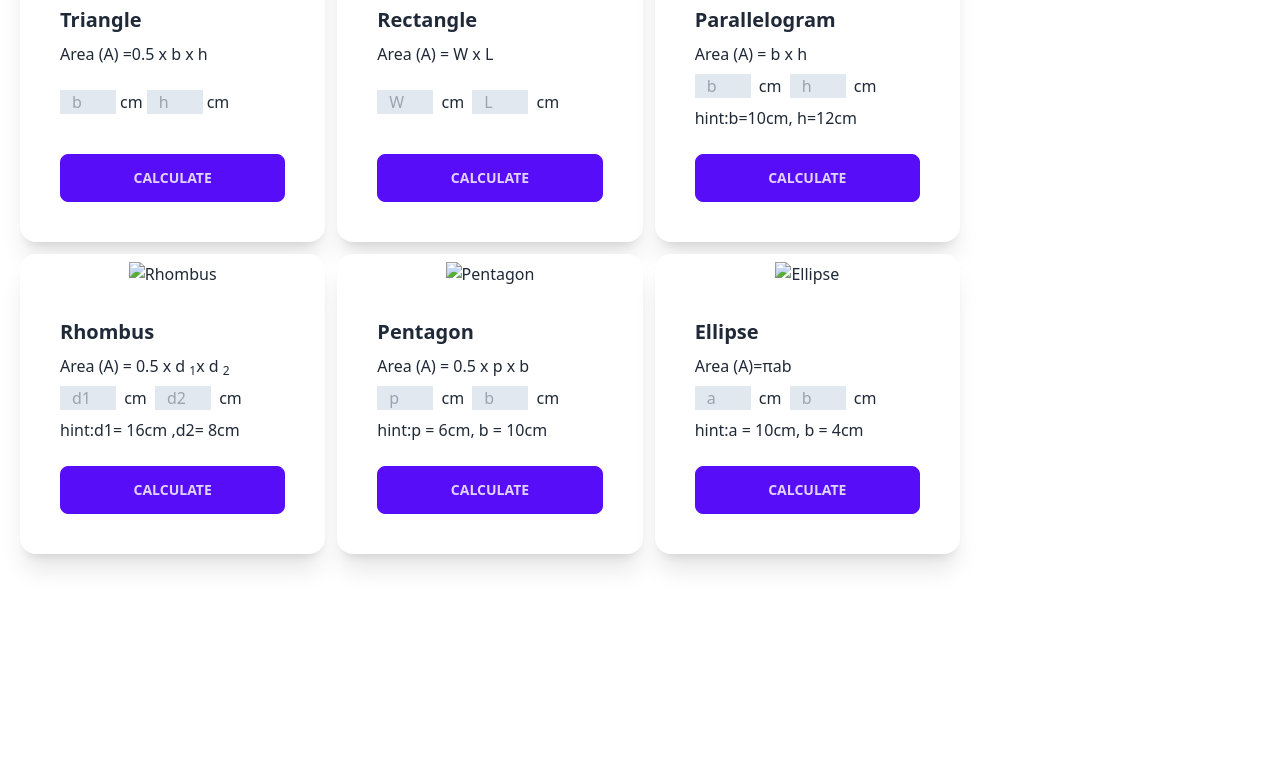
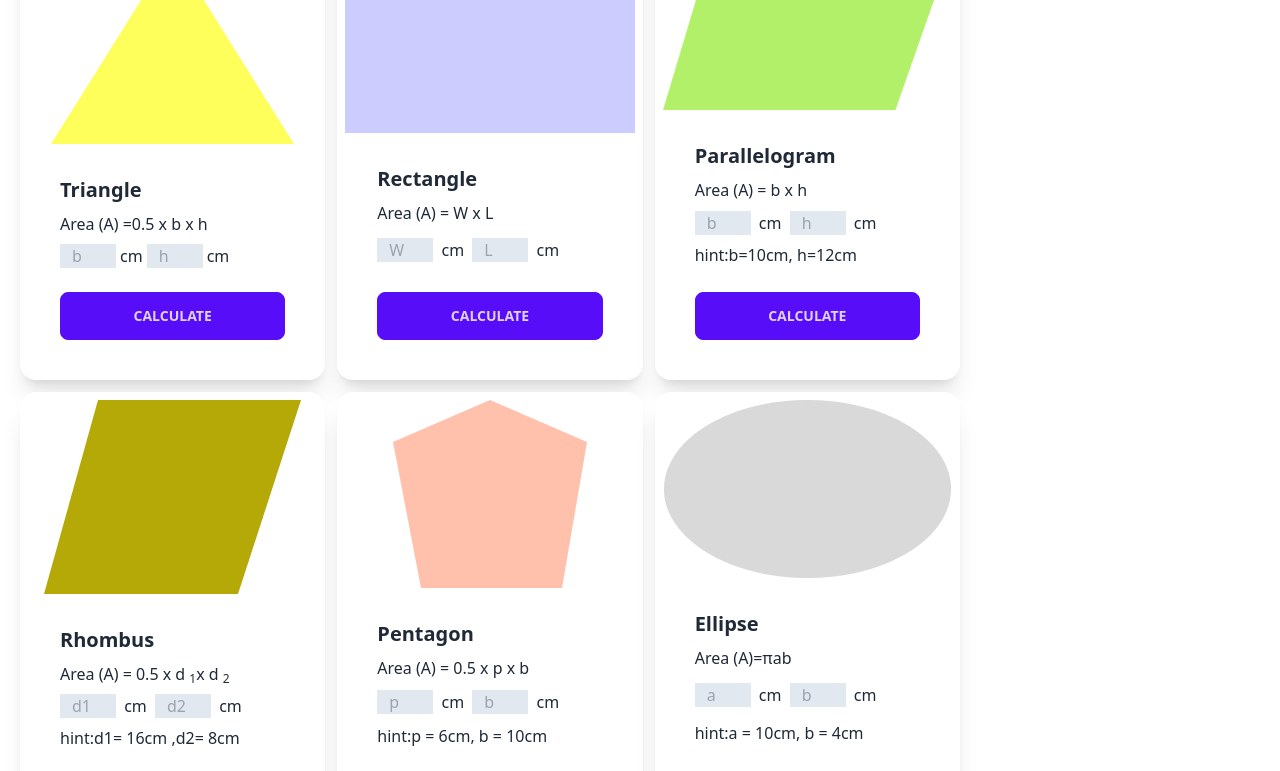
Before and after one commit to mdjalalsk/geometrical-calculate, a plain HTML site: page index.html in a window 1280 px wide. Shown: the part 186-957 px from the top of the page. Before the commit the page ends 800 px from the top, so only its background shows below. Drawn offline with nearby package versions, Linux system fonts and the light colour scheme; the site is published under a folder, as on GitHub Pages, so addresses that start at the root find nothing.

Commit message:
image path

```diff
--- a/index.html
+++ b/index.html
@@ -23,7 +23,7 @@
             <div class="flex-1 grid gri md:grid-cols-2 lg:grid-cols-3 gap-3 ">
                 <!-- triangle card -->
                 <div class="card  bg-base-100 shadow-xl p-2">
-                    <figure><img src="/images/triangle.png" alt="triangle" /></figure>
+                    <figure><img src="./images/triangle.png" alt="triangle" /></figure>
                     <div class="card-body">
                       <h2 class="card-title">Triangle</h2>
                       <p>Area (A) =0.5 x b x h</p>
@@ -35,7 +35,7 @@
                   </div>
                 <!-- rectangle card -->
                 <div class="card  bg-base-100 shadow-xl p-2">
-                    <figure><img src="/images/rectangle.png" alt="rectangle" /></figure>
+                    <figure><img src="./images/rectangle.png" alt="rectangle" /></figure>
                     <div class="card-body">
                       <h2 class="card-title">Rectangle</h2>
                       <p>Area (A) = W x L</p>
@@ -49,7 +49,7 @@
                   </div>
                 <!-- Parallelogram card -->
                 <div class="card bg-base-100 shadow-xl p-2">
-                    <figure><img src="/images/parallelogram.png" alt="Parallelogram" /></figure>
+                    <figure><img src="./images/parallelogram.png" alt="Parallelogram" /></figure>
                     <div class="card-body">
                       <h2 class="card-title">Parallelogram</h2>
                       <p>Area (A) = b x h</p>
@@ -63,7 +63,7 @@
                   </div>
                 <!-- Rhombus card -->
                 <div class="card bg-base-100 shadow-xl p-2">
-                    <figure><img src="/images/rhombus.png" alt="Rhombus" /></figure>
+                    <figure><img src="./images/rhombus.png" alt="Rhombus" /></figure>
                     <div class="card-body">
                       <h2 class="card-title">Rhombus</h2>
                       <p>Area (A) =
@@ -79,7 +79,7 @@
                   </div>
                 <!-- Pentagon card -->
                 <div class="card bg-base-100 shadow-xl p-2">
-                    <figure><img src="/images/pentagon.png" alt="Pentagon" /></figure>
+                    <figure><img src="./images/pentagon.png" alt="Pentagon" /></figure>
                     <div class="card-body">
                       <h2 class="card-title">Pentagon</h2>
                       <p>Area (A) = 0.5 x p x b</p>
@@ -94,7 +94,7 @@
                   </div>
                 <!-- Ellipse card -->
                 <div class="card bg-base-100 shadow-xl p-2">
-                    <figure><img src="/images/ellipse.png" alt="Ellipse" /></figure>
+                    <figure><img src="./images/ellipse.png" alt="Ellipse" /></figure>
                     <div class="card-body">
                       <h2 class="card-title">Ellipse</h2>
                       <p>Area (A)=πab</p>
```
